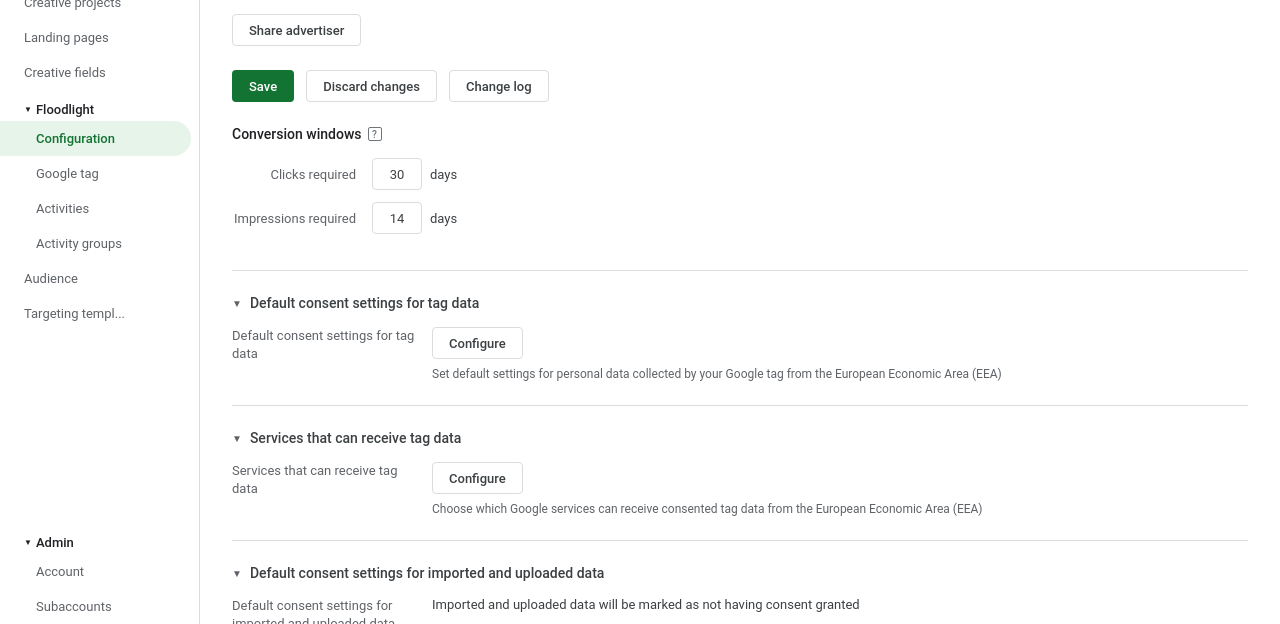
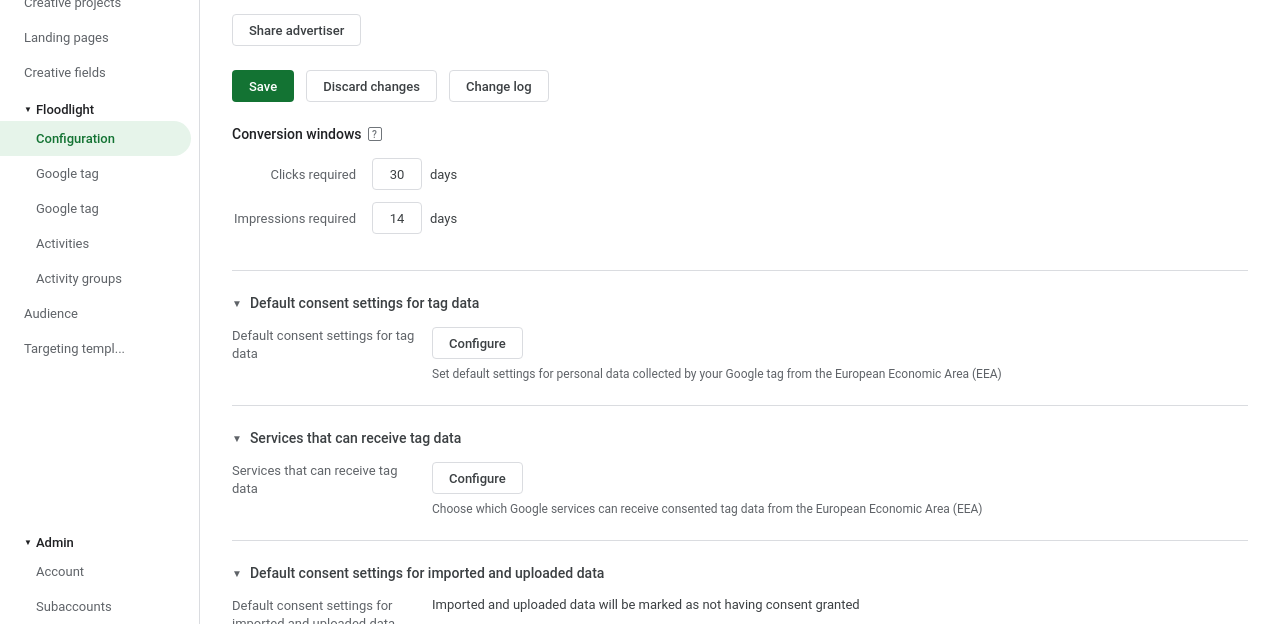
Before and after one commit to ciente-io/CM360-floodlight, a plain HTML site: page index.html in a window 1280 px wide. Shown: the part 176-800 px from the top of the page. Drawn offline with Linux system fonts and the light colour scheme.

Commit message:
Update index.html

```diff
--- a/index.html
+++ b/index.html
@@ -676,6 +676,7 @@
 <div class="sub-nav">
     <a href="#" class="nav-item active">Configuration</a>
     <a href="Google tag - floodlight - CM360.html" class="nav-item">Google tag</a>
+    <a href="Activities - Activities - Floodlight - CM360.html" class="nav-item">Google tag</a>
     <a href="#" class="nav-item">Activities</a>
     <a href="#" class="nav-item">Activity groups</a>
 </div>
```
